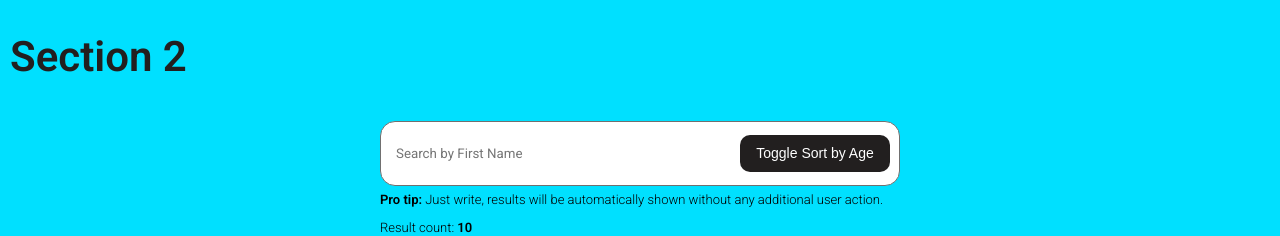
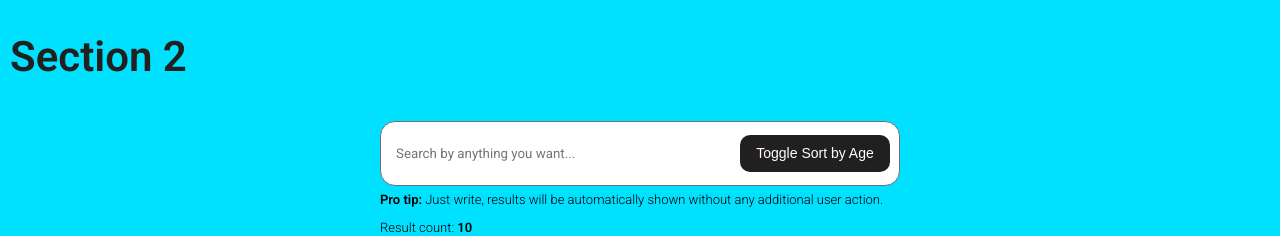
Before and after one commit to ervomk/valtech-mk, an Angular app: page / in a window 1280 px wide. Shown: the part 980-1216 px from the top of the page. Built offline with nearby package versions, Linux system fonts and the light colour scheme.

Commit message:
VLT-XXX: Vlt User Searchbox placeholder changed.

```diff
--- a/src/app/vlt-user-searchbox/vlt-user-searchbox.component.html
+++ b/src/app/vlt-user-searchbox/vlt-user-searchbox.component.html
@@ -2,7 +2,7 @@
   <div class="vlt-user-searchbox__container">
     <input type="text" [(ngModel)]="currentSearchInput" (input)="updateSearchInput()"
            class="vlt-user-searchbox__container__input"
-           placeholder="Search by First Name">
+           placeholder="Search by anything you want...">
     <div class="vlt-user-searchbox__container__btn-sort">
       <vlt-btn-generic (click)="toggleUserSorting('age')">
         Toggle Sort by Age
```
